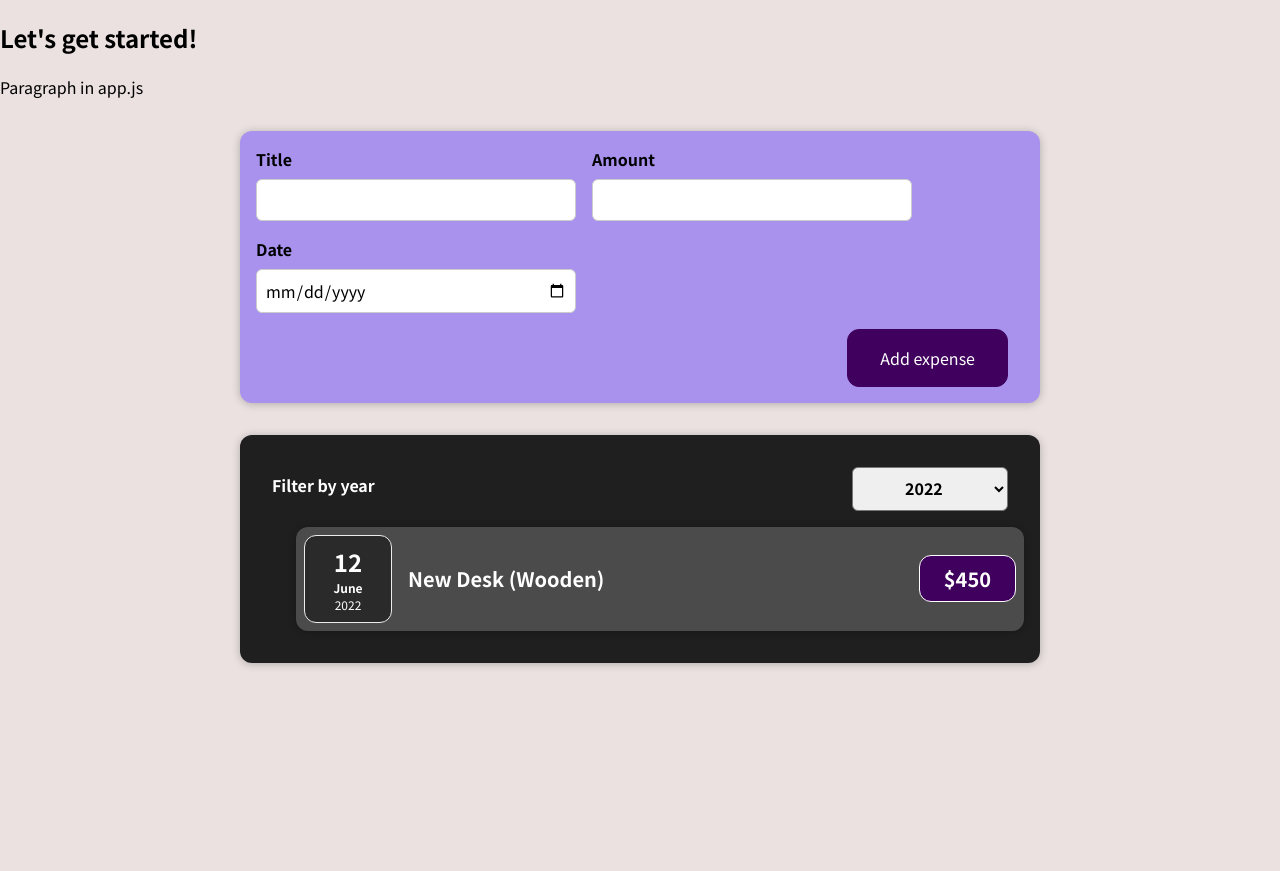
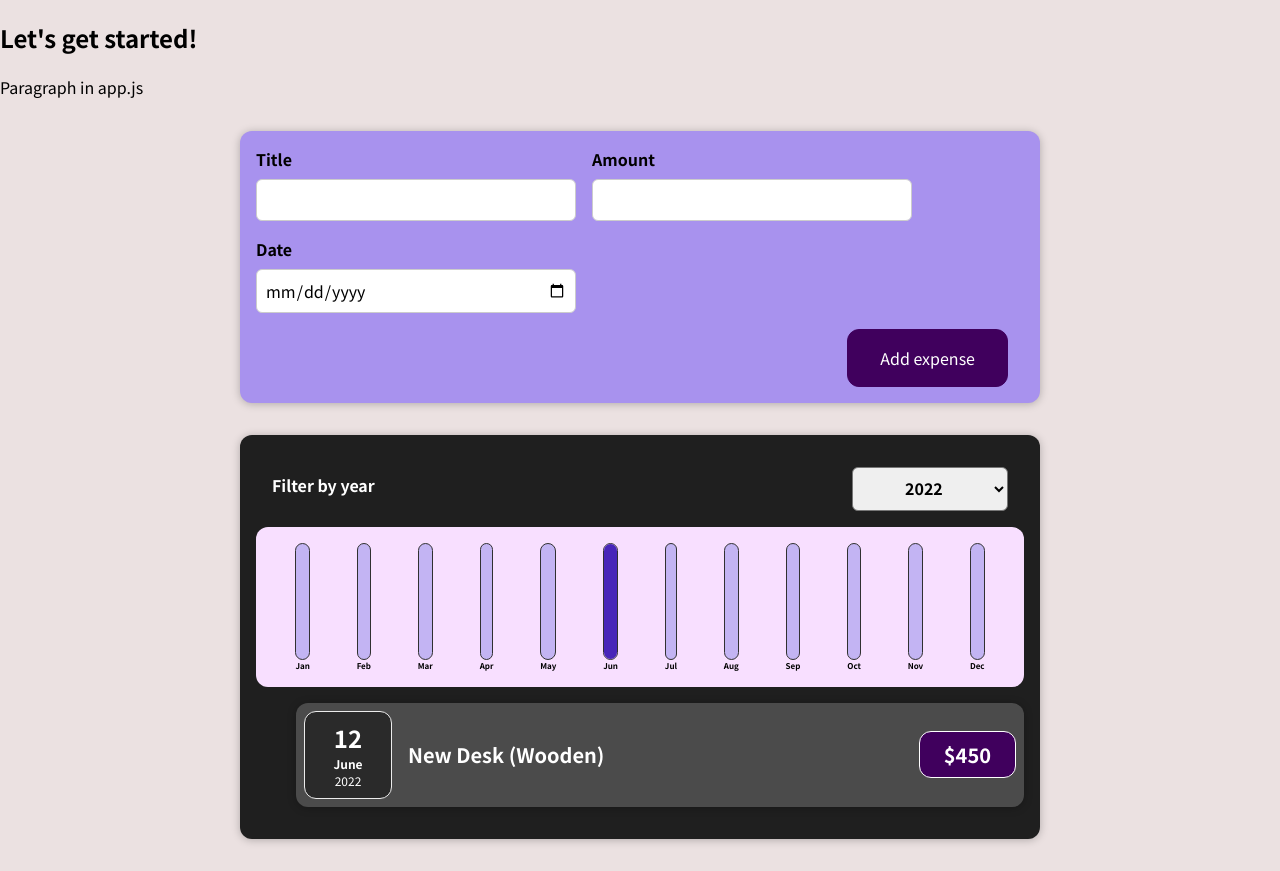
Before and after one commit to Sladjanna/react-guide, a React (Create React App) app: page / in a window 1280 px wide. Before the commit the page ends 800 px from the top, so only its background shows below. Built offline with nearby package versions, Linux system fonts and the light colour scheme.

Commit message:
add chart

```diff
--- /dev/null
+++ b/src/components/Chart/Chart.css
@@ -0,0 +1,9 @@
+.chart {
+    padding: 1rem;
+    border-radius: 12px;
+    background-color: #f8dfff;
+    text-align: center;
+    display: flex;
+    justify-content: space-around;
+    height: 10rem;
+  }
--- /dev/null
+++ b/src/components/Chart/Chart.js
@@ -0,0 +1,23 @@
+import React from "react";
+import ChartBar from "./ChartBar";
+import "./Chart.css";
+
+const Chart = (props) => {
+    const dataPointValues = props.dataPoints.map(dataPoint => dataPoint.value);
+    const totalMaximum = Math.max(...dataPointValues);
+
+  return (
+    <div className="chart">
+      {props.dataPoints.map((dataPoint) => (
+        <ChartBar
+          key={dataPoint.label}
+          value={dataPoint.value}
+          maxValue={totalMaximum}
+          label={dataPoint.label}
+        />
+      ))}
+    </div>
+  );
+};
+
+export default Chart;
--- /dev/null
+++ b/src/components/Chart/ChartBar.css
@@ -0,0 +1,30 @@
+.chart-bar {
+    height: 100%;
+    display: flex;
+    flex-direction: column;
+    align-items: center;
+  }
+
+  .chart-bar__inner {
+    height: 100%;
+    width: 100%;
+    border: 1px solid #313131;
+    border-radius: 12px;
+    background-color: #c3b4f3;
+    overflow: hidden;
+    display: flex;
+    flex-direction: column;
+    justify-content: flex-end;
+  }
+
+  .chart-bar__fill {
+    background-color: #4826b9;
+    width: 100%;
+    transition: all 0.3s ease-out;
+  }
+
+  .chart-bar__label {
+    font-weight: bold;
+    font-size: 0.5rem;
+    text-align: center;
+  }
--- /dev/null
+++ b/src/components/Chart/ChartBar.js
@@ -0,0 +1,24 @@
+import React from "react";
+import './ChartBar.css';
+
+const ChartBar = (props) => {
+    let barFillHeight='0%';
+
+    if(props.maxValue > 0) {
+        barFillHeight = Math.round((props.value / props.maxValue) * 100) + '%';
+    }
+
+    return (
+        <div className="chart-bar">
+            <div className="chart-bar__inner">
+                <div
+                    className="chart-bar__fill"
+                    style={{height: barFillHeight}}>
+                </div>
+            </div>
+            <div className="chart-bar__label">{props.label}</div>
+        </div>
+    );
+};
+
+export default ChartBar;
--- a/src/components/Expenses/Expenses.js
+++ b/src/components/Expenses/Expenses.js
@@ -1,7 +1,8 @@
 import React, { useState } from "react";
+import Card from "../UI/Card";
 import ExpensesFilter from "./ExpensesFilter";
-import Card from "../UI/Card";
 import ExpensesList from "./ExpensesList";
+import ExpensesChart from "./ExpensesChart";
 import "./Expenses.css";
 
 const Expenses = (props) => {
@@ -21,6 +22,7 @@ const Expenses = (props) => {
         selected={filteredYear}
         onChangeFilter={filterChangeHandler}
       />
+      <ExpensesChart expenses={filteredExpenses}/>
       <ExpensesList items={filteredExpenses} />
     </Card>
   );
--- /dev/null
+++ b/src/components/Expenses/ExpensesChart.js
@@ -0,0 +1,30 @@
+import React from "react";
+import Chart from "../Chart/Chart";
+
+const ExpensesChart = (props) => {
+    const chartDataPoints = [
+        {label: 'Jan', value: 0},
+        {label: 'Feb', value: 0},
+        {label: 'Mar', value: 0},
+        {label: 'Apr', value: 0},
+        {label: 'May', value: 0},
+        {label: 'Jun', value: 0},
+        {label: 'Jul', value: 0},
+        {label: 'Aug', value: 0},
+        {label: 'Sep', value: 0},
+        {label: 'Oct', value: 0},
+        {label: 'Nov', value: 0},
+        {label: 'Dec', value: 0}
+    ];
+
+    for(const expense of props.expenses) {
+        const expenseMonth = expense.date.getMonth(); // starting at 0 => January
+        chartDataPoints[expenseMonth].value += expense.amount;
+    }
+
+    return (
+        <Chart dataPoints={chartDataPoints}/>
+    );
+};
+
+export default ExpensesChart;
--- a/src/components/NewExpense/ExpenseForm.js
+++ b/src/components/NewExpense/ExpenseForm.js
@@ -23,7 +23,7 @@ const ExpenseForm = (props) => {
 
         const expenseData = {
             title: enteredTitle,
-            amount: enteredAmount,
+            amount: +enteredAmount,
             date: new Date(enteredDate)
         };
 
```
